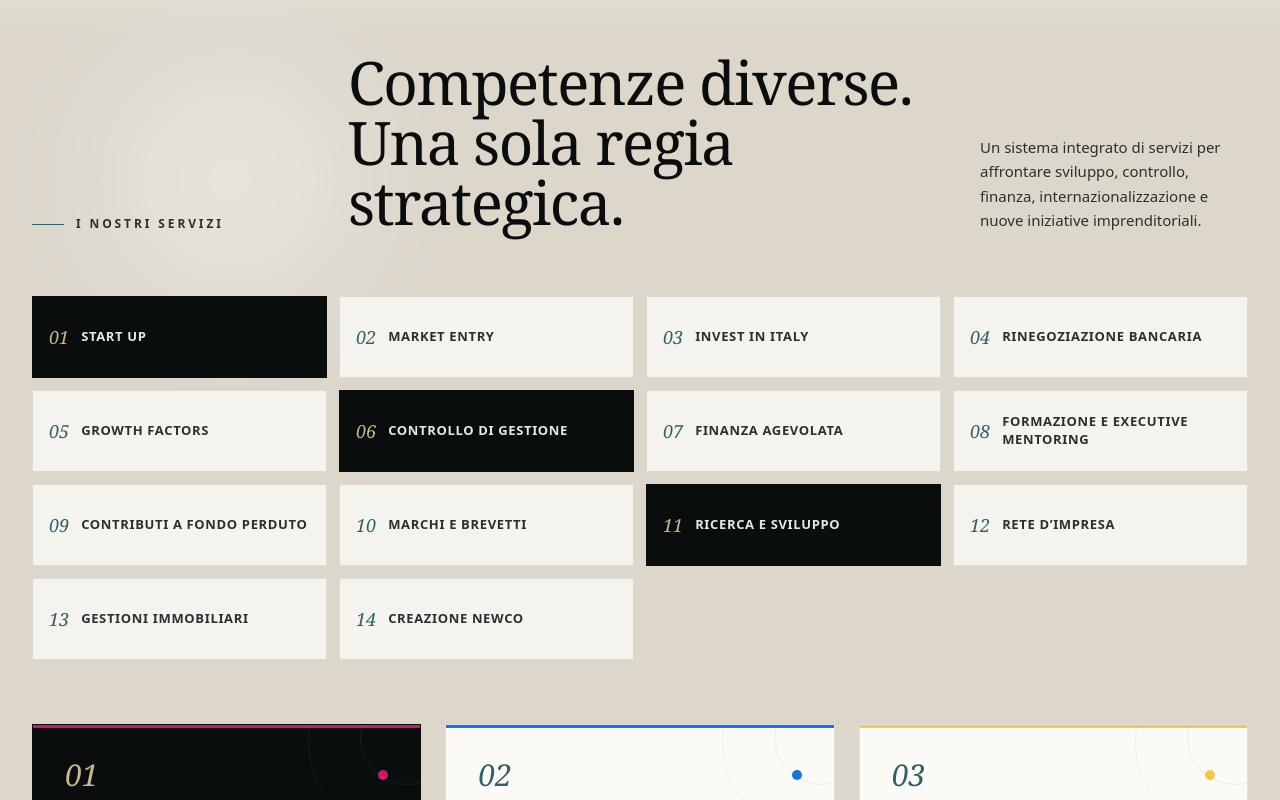
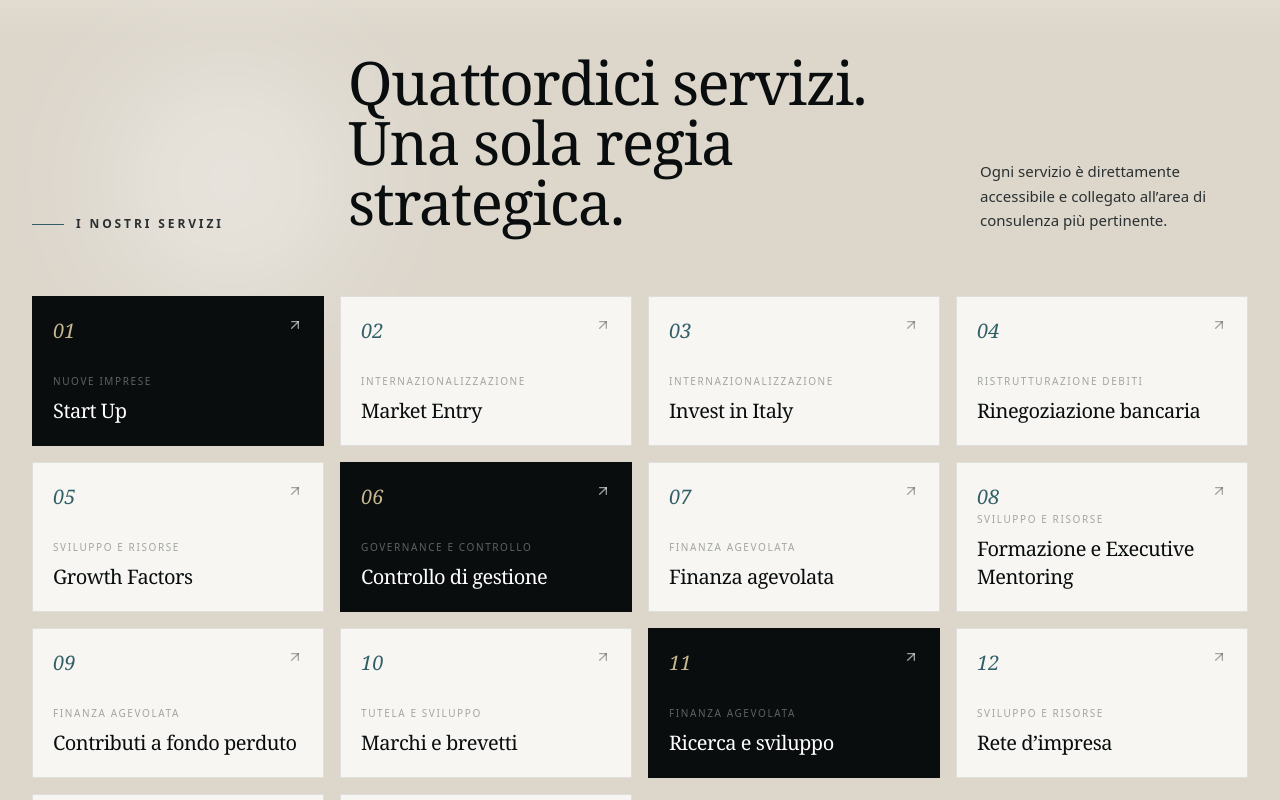
Before and after one commit to gaetanomeli95-lab/Prosperya-site, a Next.js app: page / in a window 1280 px wide. Shown: the part 2120-2920 px from the top of the page. Built offline with nearby package versions, Linux system fonts and the light colour scheme.

Commit message:
ux: make all 14 Prosperya services clickable on home

```diff
--- a/src/components/SectionServices.tsx
+++ b/src/components/SectionServices.tsx
@@ -1,7 +1,8 @@
 'use client';
 
-import { services, homeServices } from '@/data/services';
-import { ServiceCard } from './ServiceCard';
+import Link from 'next/link';
+import { ArrowUpRight } from 'lucide-react';
+import { serviceCatalog } from '@/data/services';
 import { FadeIn } from './MotionWrapper';
 
 export function SectionServices() {
@@ -24,34 +25,40 @@ export function SectionServices() {
           <div className="lg:col-span-6">
             <FadeIn delay={0.05}>
               <h2 className="text-4xl sm:text-5xl lg:text-6xl font-heading leading-[0.98] text-night">
-                Competenze diverse. Una sola regia strategica.
+                Quattordici servizi. Una sola regia strategica.
               </h2>
             </FadeIn>
           </div>
           <div className="lg:col-span-3">
             <FadeIn delay={0.12}>
               <p className="text-sm lg:text-[15px] leading-relaxed text-anthracite/68">
-                Un sistema integrato di servizi per affrontare sviluppo, controllo, finanza, internazionalizzazione e nuove iniziative imprenditoriali.
+                Ogni servizio è direttamente accessibile e collegato all’area di consulenza più pertinente.
               </p>
             </FadeIn>
           </div>
         </div>
 
-        <FadeIn delay={0.08}>
-          <div className="mb-16 grid grid-cols-1 sm:grid-cols-2 lg:grid-cols-3 xl:grid-cols-4 gap-2.5 sm:gap-3">
-            {homeServices.map((item, i) => (
-              <div key={item} className={`min-h-[82px] border px-4 py-4 flex items-center gap-3 ${i % 5 === 0 ? 'bg-night border-night' : 'bg-paper/80 border-night/10'}`}>
-                <span className={`font-heading italic text-lg ${i % 5 === 0 ? 'text-sand' : 'text-mediterranean'}`}>{String(i + 1).padStart(2, '0')}</span>
-                <span className={`text-xs sm:text-[13px] font-semibold tracking-[0.05em] leading-snug ${i % 5 === 0 ? '!text-white/90' : 'text-night/78'}`}>{item}</span>
-              </div>
-            ))}
-          </div>
-        </FadeIn>
-
-        <div className="grid grid-cols-1 md:grid-cols-2 xl:grid-cols-3 gap-5 lg:gap-6">
-          {services.map((service, i) => (
-            <ServiceCard key={service.slug} service={service} index={i} />
-          ))}
+        <div className="grid grid-cols-1 sm:grid-cols-2 lg:grid-cols-3 xl:grid-cols-4 gap-3 sm:gap-4">
+          {serviceCatalog.map((service, i) => {
+            const featured = i % 5 === 0;
+            return (
+              <FadeIn key={service.title} delay={i * 0.025}>
+                <Link
+                  href={service.href}
+                  className={`group min-h-[150px] border p-5 flex flex-col justify-between transition-all duration-300 hover:-translate-y-1 hover:shadow-soft ${featured ? 'bg-night border-night' : 'bg-paper/90 border-night/10 hover:border-night/20'}`}
+                >
+                  <div className="flex items-start justify-between gap-4">
+                    <span className={`font-heading italic text-xl ${featured ? 'text-sand' : 'text-mediterranean'}`}>{String(i + 1).padStart(2, '0')}</span>
+                    <ArrowUpRight className={`h-4 w-4 shrink-0 transition-transform group-hover:translate-x-0.5 group-hover:-translate-y-0.5 ${featured ? 'text-white/60' : 'text-night/35'}`} />
+                  </div>
+                  <div>
+                    <p className={`text-[10px] uppercase tracking-[0.16em] mb-2 ${featured ? '!text-white/35' : 'text-night/35'}`}>{service.area}</p>
+                    <h3 className={`text-lg sm:text-xl font-heading leading-tight ${featured ? '!text-white' : 'text-night'}`}>{service.title}</h3>
+                  </div>
+                </Link>
+              </FadeIn>
+            );
+          })}
         </div>
       </div>
     </section>
```
